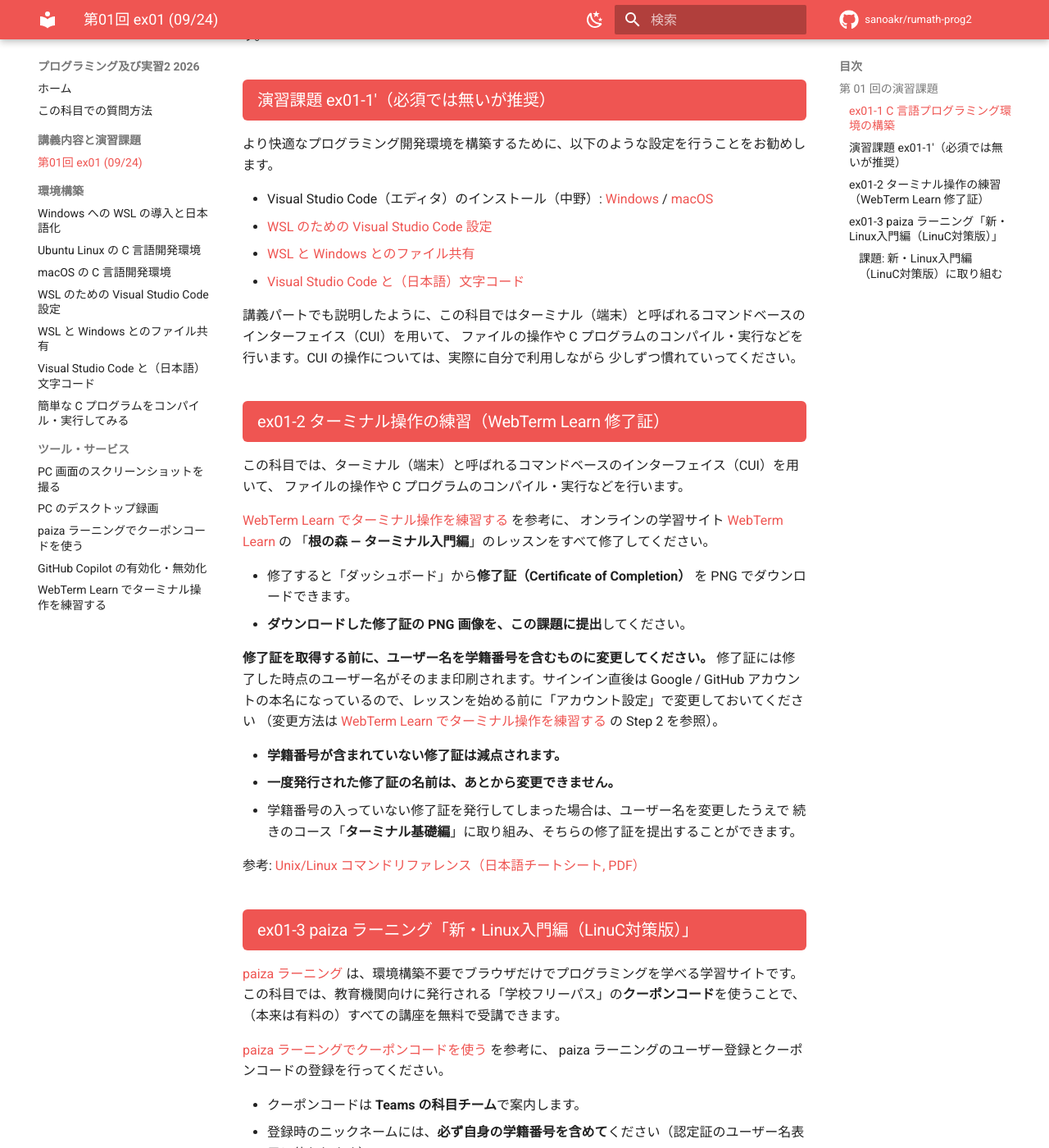
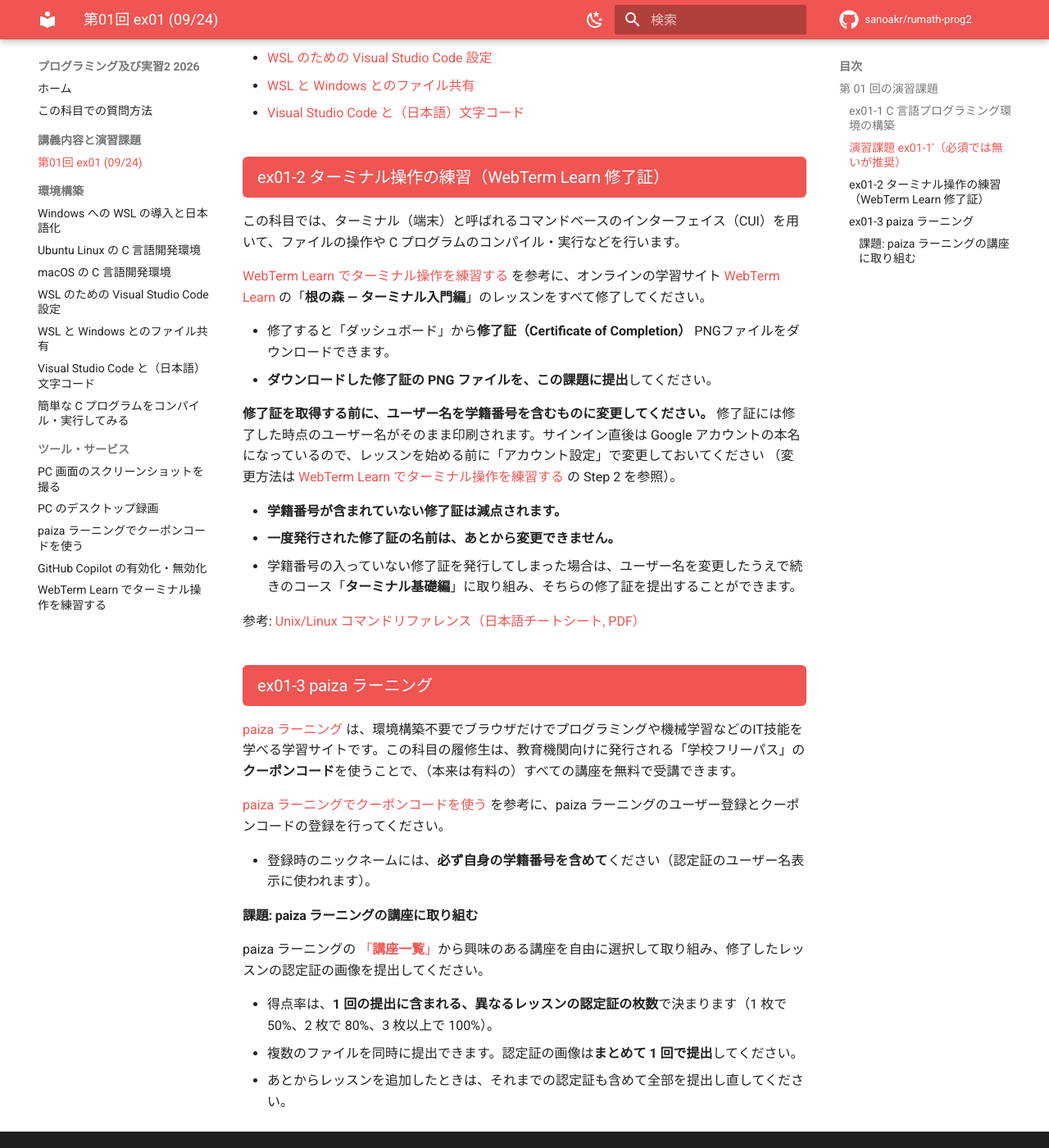
Before and after one commit to sanoakr/rumath-prog2, an MkDocs documentation site: the page built from docs/ex01.md, in a window 1280 px wide and 1400 px high, scrolled down 1229 px. Shown: the whole window at 82% size. Built offline with MkDocs 1.6.1 and Material for MkDocs 9.7.7, drawn with Linux system fonts in a browser that asks for light colours; comment, search, counter and statistics services are not loaded; some of the changed text lies outside the part shown.

Commit message:
docs: sync published content

```diff
--- a/docs/ex01.md
+++ b/docs/ex01.md
@@ -1,45 +1,28 @@
-# ex01 — イントロ、C プログラミング環境の構築、シェルコマンドの操作
+# ex01： イントロ、C プログラミング環境の構築、シェルコマンドの操作
 
 !!! tip "初回より前に準備できる人へ（事前課題）"
-    **ex01-1 / ex01-1'**（C 言語開発環境とエディタの準備）は、初回（09/24）より前に済ませて
-    おいて構いません。講義中にも構築の時間を取りますので、間に合わなくても大丈夫です。
+    **ex01-1 / ex01-1'**（C 言語開発環境とエディタの準備）は、初回（09/24）より前に済ませておいて構いません。実習中にも構築の時間を取りますので、間に合わなくても大丈夫です。
 
-## 第 01 回の演習課題
+## 第 01 回の演習課題 {: .exercise }
 
-講義パートでも説明した（はず）ように、ここでは各 OS の標準的な C 言語プログラミング環境を各自で構築します。
+講義パートでも説明したように、この科目で利用する OS の標準的な C 言語プログラミング環境を各自で構築します。
 
-前期の「プログラミング及び実習1（中野）」では、初学者の理解を促すため、タートルグラフィックスを利用した
-数理課程の独自環境で C 言語プログラミングを体験しました。この科目では 2 年次以降の科目でも利用する
-各 OS 標準の方法で、より一般的な C 言語プログラミング環境を各自の PC 上に構築します。
+前期の「プログラミング及び実習1（中野）」では、初学者の理解を促すため、タートルグラフィックスを利用した数理課程の独自環境で C 言語プログラミングを体験しました。この科目では 2 年次以降の科目でも利用するWindowsやmacOS 標準の環境を利用して、C 言語プログラミング環境を自分の PC 上に構築します。
 以下を参考にしながら、各自で C 言語開発環境を構築してください。
 
-=== "Windows"
-
-    - [Windows への WSL の導入と日本語化](setup/wsl-install.md)
-    - [Ubuntu Linux の C 言語開発環境](setup/ubuntu-c.md)
-
-=== "macOS"
-
-    - [macOS の C 言語開発環境](setup/macos-c.md)
-
-コンパイルから実行までの流れは [簡単な C プログラムをコンパイル・実行してみる](setup/c-hello.md) が参考になります。
-各 OS でのスクリーンショット画像の撮影方法は [PC 画面のスクリーンショットを撮る](setup/screenshot.md) にあります。
-
-課題の提示・提出はすべて **[aiJudge](https://judge.math.ryukoku.ac.jp/)**（オンラインジャッジ、**龍谷大学の全学認証でログイン**）
+この科目では、課題の提示・提出はすべて **[aiJudge](https://judge.math.ryukoku.ac.jp/)**（オンラインジャッジ、**龍谷大学の全学認証でログイン**）
 で行います。使い方は [aiJudge 学生向けガイド](https://sanoakr.github.io/aijudge/student/) を参照してください。
 
 <!-- aijudge:begin ex01/p1 -->
 ### ex01-1 C 言語プログラミング環境の構築 {: .exercise }
 
-各 OS の標準的な C 言語プログラミング環境を、各自の PC 上に構築してください。
+OS の標準的な C 言語プログラミング環境を、自分の PC 上に構築してください。
 
 - Windows: [Windows への WSL の導入と日本語化](https://sanoakr.github.io/rumath-prog2/setup/wsl-install/)
   → [Ubuntu Linux の C 言語開発環境](https://sanoakr.github.io/rumath-prog2/setup/ubuntu-c/)
 - macOS: [macOS の C 言語開発環境](https://sanoakr.github.io/rumath-prog2/setup/macos-c/)
 
-C 言語環境の構築ができたら、**`cc` コマンドを実行したターミナルウィンドウのスクリーンショット画像**
-を撮影し、この課題に提出してください。`cc` コマンドの実行結果（バージョン表示やエラーメッセージ）が
-写っている必要があります。
+C 言語環境の構築ができたら、**`cc` コマンドを実行したターミナルウィンドウのスクリーンショット画像**を撮影し、この課題に提出してください。`cc` コマンドの実行結果（エラーメッセージなど）が写っている必要があります。
 
 各 OS でのスクリーンショット画像の撮影方法は
 [PC 画面のスクリーンショットを撮る](https://sanoakr.github.io/rumath-prog2/setup/screenshot/) にあります。
@@ -54,55 +37,39 @@ C 言語環境の構築ができたら、**`cc` コマンドを実行したタ
 - [WSL と Windows とのファイル共有](setup/wsl-file-sharing.md)
 - [Visual Studio Code と（日本語）文字コード](setup/vscode-encoding.md)
 
-講義パートでも説明したように、この科目ではターミナル（端末）と呼ばれるコマンドベースのインターフェイス（CUI）を用いて、
-ファイルの操作や C プログラムのコンパイル・実行などを行います。CUI の操作については、実際に自分で利用しながら
-少しずつ慣れていってください。
-
 <!-- aijudge:begin ex01/p2 -->
 ### ex01-2 ターミナル操作の練習（WebTerm Learn 修了証） {: .exercise }
 
-この科目では、ターミナル（端末）と呼ばれるコマンドベースのインターフェイス（CUI）を用いて、
-ファイルの操作や C プログラムのコンパイル・実行などを行います。
+この科目では、ターミナル（端末）と呼ばれるコマンドベースのインターフェイス（CUI）を用いて、ファイルの操作や C プログラムのコンパイル・実行などを行います。
 
-[WebTerm Learn でターミナル操作を練習する](https://sanoakr.github.io/rumath-prog2/setup/webterm/) を参考に、
-オンラインの学習サイト [WebTerm Learn](https://learn.webterm.app/ja) の
-「**根の森 — ターミナル入門編**」のレッスンをすべて修了してください。
+[WebTerm Learn でターミナル操作を練習する](https://sanoakr.github.io/rumath-prog2/setup/webterm/) を参考に、オンラインの学習サイト [WebTerm Learn](https://learn.webterm.app/ja) の「**根の森 — ターミナル入門編**」のレッスンをすべて修了してください。
 
-- 修了すると「ダッシュボード」から**修了証（Certificate of Completion）** を PNG でダウンロードできます。
-- **ダウンロードした修了証の PNG 画像を、この課題に提出**してください。
+- 修了すると「ダッシュボード」から**修了証（Certificate of Completion）** PNGファイルをダウンロードできます。
+- **ダウンロードした修了証の PNG ファイルを、この課題に提出**してください。
 
 **修了証を取得する前に、ユーザー名を学籍番号を含むものに変更してください。**
-修了証には修了した時点のユーザー名がそのまま印刷されます。サインイン直後は Google / GitHub
-アカウントの本名になっているので、レッスンを始める前に「アカウント設定」で変更しておいてください
-（変更方法は
-[WebTerm Learn でターミナル操作を練習する](https://sanoakr.github.io/rumath-prog2/setup/webterm/)
-の Step 2 を参照）。
+修了証には修了した時点のユーザー名がそのまま印刷されます。サインイン直後は Google アカウントの本名になっているので、レッスンを始める前に「アカウント設定」で変更しておいてください
+（変更方法は [WebTerm Learn でターミナル操作を練習する](https://sanoakr.github.io/rumath-prog2/setup/webterm/) の Step 2 を参照）。
 
 - **学籍番号が含まれていない修了証は減点されます。**
 - **一度発行された修了証の名前は、あとから変更できません。**
-- 学籍番号の入っていない修了証を発行してしまった場合は、ユーザー名を変更したうえで
-  続きのコース「**ターミナル基礎編**」に取り組み、そちらの修了証を提出することができます。
+- 学籍番号の入っていない修了証を発行してしまった場合は、ユーザー名を変更したうえで続きのコース「**ターミナル基礎編**」に取り組み、そちらの修了証を提出することができます。
 
 参考: [Unix/Linux コマンドリファレンス（日本語チートシート, PDF）](https://kanemotilevel.com/wp/gazou/unix.pdf)
 <!-- aijudge:end -->
 
 <!-- aijudge:begin ex01/p3 -->
-### ex01-3 paiza ラーニング「新・Linux入門編（LinuC対策版）」 {: .exercise }
+### ex01-3 paiza ラーニング {: .exercise }
 
-[paiza ラーニング](https://paiza.jp/works/) は、環境構築不要でブラウザだけでプログラミングを学べる学習サイトです。
-この科目では、教育機関向けに発行される「学校フリーパス」の**クーポンコード**を使うことで、
-（本来は有料の）すべての講座を無料で受講できます。
+[paiza ラーニング](https://paiza.jp/works/) は、環境構築不要でブラウザだけでプログラミングや機械学習などのIT技能を学べる学習サイトです。この科目の履修生は、教育機関向けに発行される「学校フリーパス」の**クーポンコード**を使うことで、（本来は有料の）すべての講座を無料で受講できます。
 
-[paiza ラーニングでクーポンコードを使う](https://sanoakr.github.io/rumath-prog2/setup/paiza-coupon/) を参考に、
-paiza ラーニングのユーザー登録とクーポンコードの登録を行ってください。
+[paiza ラーニングでクーポンコードを使う](https://sanoakr.github.io/rumath-prog2/setup/paiza-coupon/) を参考に、paiza ラーニングのユーザー登録とクーポンコードの登録を行ってください。
 
-- クーポンコードは **Teams の科目チーム**で案内します。
 - 登録時のニックネームには、**必ず自身の学籍番号を含めて**ください（認定証のユーザー名表示に使われます）。
 
-#### 課題: 新・Linux入門編（LinuC対策版）に取り組む
+#### 課題: paiza ラーニングの講座に取り組む {: .exercise }
 
-paiza ラーニングの [「**新・Linux入門編（LinuC対策版）**」（全 14 レッスン）](https://paiza.jp/works/linux/new-primer) に取り組んでください。
-修了したレッスンの認定証の画像を、この課題に提出してください。
+paiza ラーニングの [「**講座一覧**」](https://paiza.jp/works/courses)から興味のある講座を自由に選択して取り組み、修了したレッスンの認定証の画像を提出してください。
 
 - 得点率は、**1 回の提出に含まれる、異なるレッスンの認定証の枚数**で決まります（1 枚で 50%、2 枚で 80%、3 枚以上で 100%）。
 - 複数のファイルを同時に提出できます。認定証の画像は**まとめて 1 回で提出**してください。
```
